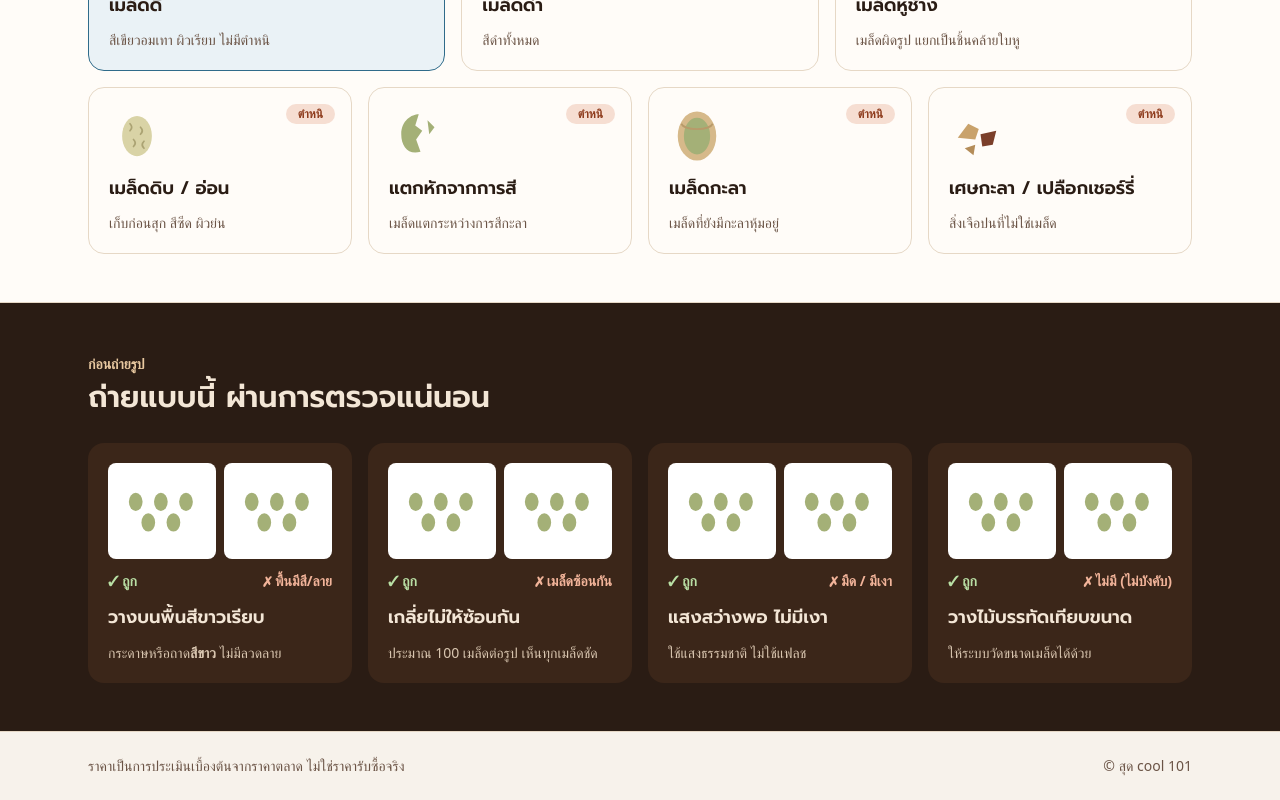
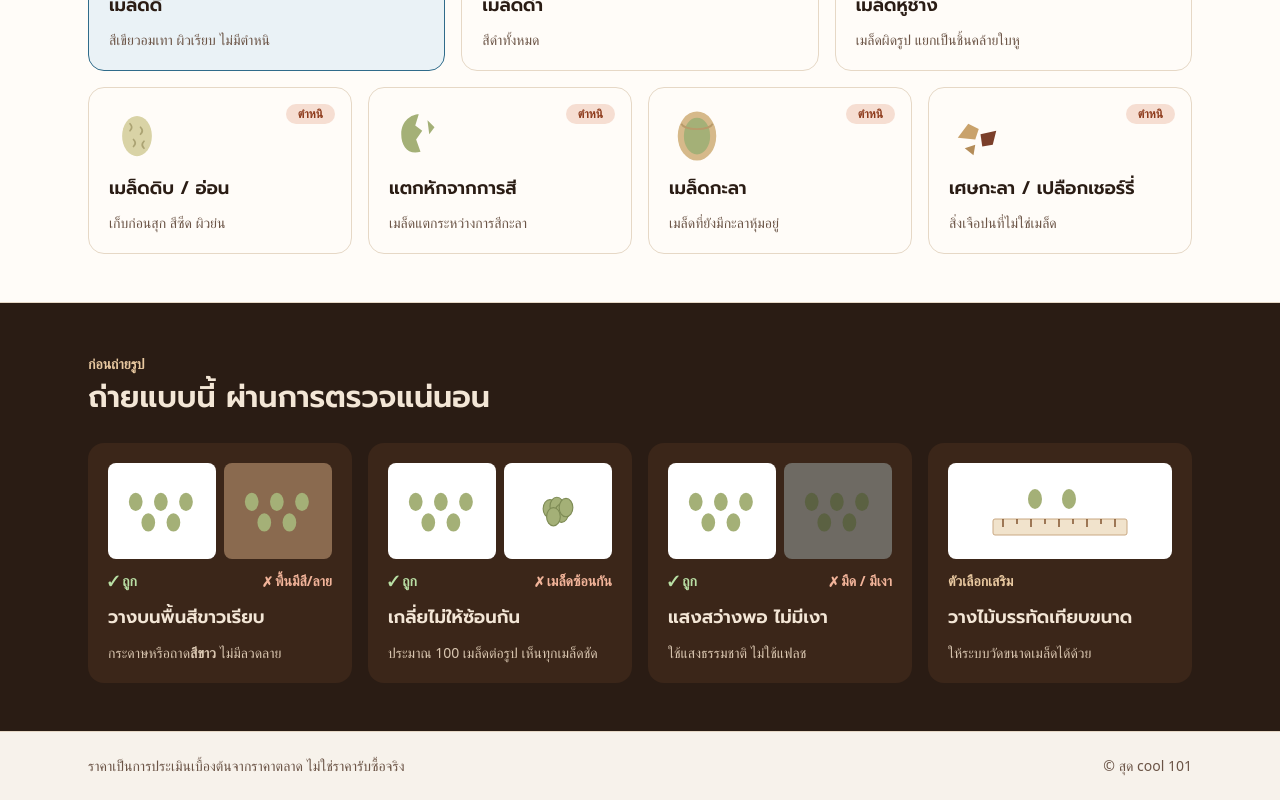
Before and after one commit to Napawan2005/ywc-coffee-2026, a React (Vite) app: page / in a window 1280 px wide. Shown: the part 851-1651 px from the top of the page. Built offline with nearby package versions, Linux system fonts and the light colour scheme; a web font is replaced by a local one.

Commit message:
[frontend] feat: redesign Tip cards with bean illustrations

```diff
--- a/src/pages/HomePage.jsx
+++ b/src/pages/HomePage.jsx
@@ -55,21 +55,35 @@ export default function HomePage({
           title="ถ่ายแบบนี้ ผ่านการตรวจแน่นอน"
         />
         <div className="grid md:grid-cols-4 gap-4">
-          <Tip title="วางบนพื้นสีขาวเรียบ" bad="✗ พื้นมีสี/ลาย">
+          <Tip title="วางบนพื้นสีขาวเรียบ" bad="✗ พื้นมีสี/ลาย"  badBg="bg-floor-pattern">
             กระดาษหรือถาด<b>สีขาว</b> ไม่มีลวดลาย
           </Tip>
 
-          <Tip title="เกลี่ยไม่ให้ซ้อนกัน" bad="✗ เมล็ดซ้อนกัน">
+          <Tip title="เกลี่ยไม่ให้ซ้อนกัน" bad="✗ เมล็ดซ้อนกัน" stacked>
             ประมาณ 100 เมล็ดต่อรูป เห็นทุกเมล็ดชัด
           </Tip>
 
-          <Tip title="แสงสว่างพอ ไม่มีเงา" bad="✗ มืด / มีเงา">
+          <Tip title="แสงสว่างพอ ไม่มีเงา" bad="✗ มืด / มีเงา" badBg="bg-floor-dim" badFill="#5B6142">
             ใช้แสงธรรมชาติ ไม่ใช้แฟลช
           </Tip>
 
-          <Tip title="วางไม้บรรทัดเทียบขนาด" bad="✗ ไม่มี (ไม่บังคับ)">
-            ให้ระบบวัดขนาดเมล็ดได้ด้วย
-          </Tip>
+          <div className="bg-dark2 rounded-2xl p-5 flex flex-col gap-3">
+            <div className="grid h-24 place-items-center rounded-lg bg-white">
+              <svg width="150" height="60" viewBox="0 0 150 60" aria-hidden="true">
+                <rect x="8" y="38" width="134" height="16" rx="2" fill="#F1E3CC" stroke="#C9A882" />
+                <path
+                  d="M18 38v8M32 38v5M46 38v8M60 38v5M74 38v8M88 38v5M102 38v8M116 38v5M130 38v8"
+                  stroke="#7A4A24"
+                  strokeWidth="1.4"
+                />
+                <ellipse cx="50" cy="18" rx="7" ry="10" fill="#A4B077" />
+                <ellipse cx="84" cy="18" rx="7" ry="10" fill="#A4B077" />
+              </svg>
+            </div>
+            <span className="text-sm font-semibold text-latte">ตัวเลือกเสริม</span>
+            <h3 className="text-lg font-semibold">วางไม้บรรทัดเทียบขนาด</h3>
+            <p className="text-sm text-dark-muted">ให้ระบบวัดขนาดเมล็ดได้ด้วย</p>
+          </div>
         </div>
       </Section>
     </>
```
